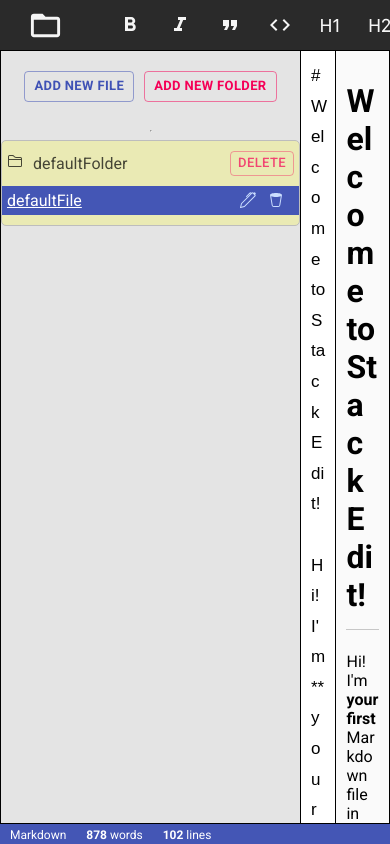
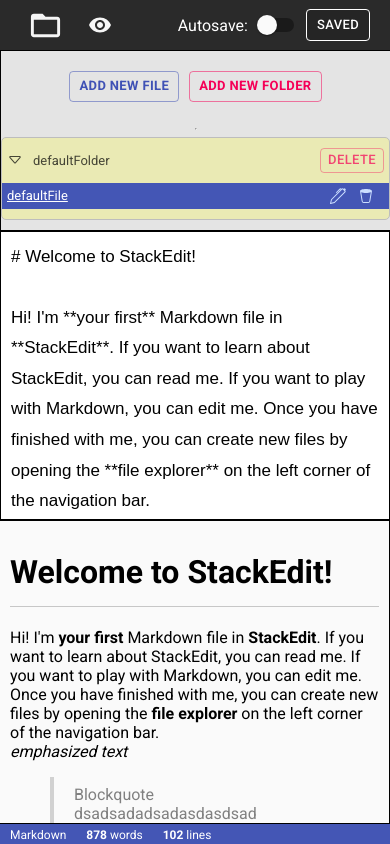
Before and after one commit to deeboot10/Markdown-Editor-and-File-Manager, a React (Create React App) app: page / in a window 390 px wide. Built offline with nearby package versions, Linux system fonts and the light colour scheme.

Commit message:
mobile responsive

```diff
--- a/src/Components/FileSystem.js
+++ b/src/Components/FileSystem.js
@@ -6,12 +6,9 @@
 
 const FileSystem = () => {
 
-
   const activeFile = useSelector(state => state.activeFile.activeFile);
-
   const rootObject = JSON.parse(localStorage.getItem('root'))
   const arrayOfFolderKeys = Object.keys(rootObject)
-
 
   let arrayOfFolders = [];
   arrayOfFolderKeys.forEach(folderName => {
@@ -20,7 +17,7 @@
     arrayOfFileKeys.forEach(fileName => {
       arrayOfFiles.push(<FileItem name={fileName} key={fileName} className={fileName === activeFile ? 'active' : ''}></FileItem>)
     })
-    arrayOfFolders.push(<FolderItem key={folderName} name={ folderName }>{arrayOfFiles}</FolderItem>)
+    arrayOfFolders.push(<FolderItem key={folderName} name={folderName}>{arrayOfFiles}</FolderItem>)
   })
 
   return <div className='filesystem'>
--- a/src/Components/FileSystemComponents/FileItem.js
+++ b/src/Components/FileSystemComponents/FileItem.js
@@ -1,7 +1,7 @@
 import { useState } from "react";
 import { Fragment } from "react"
 import { useDispatch } from "react-redux";
-import { activeFileActions, refreshActions } from '../../store/ReduxStateSlices'
+import { activeFileActions, refreshActions, isDraggedActions } from '../../store/ReduxStateSlices'
 import EditModal from './EditModal'
 import EditSvg from "../../svg/EditSvg";
 import DeleteFileSvg from "../../svg/DeleteFileSvg";
@@ -58,9 +58,18 @@
     dispatch(refreshActions.toggleRefresh())
   }
 
+  const dragStart = (e) => {
+    e.dataTransfer.setData('Text', e.target.id);
+    dispatch(isDraggedActions.isDraggedTrue());
+  }
+
+  const dragEnd = () => {
+    dispatch(isDraggedActions.isDraggedFalse())
+  }
+
   return <Fragment>
     <div className={className + ' fileitem-container'}>
-      <p onClick={changeFileHandler}>{name}</p>
+      <p draggable={true} onDragStart={dragStart} onDragEnd={dragEnd} onClick={changeFileHandler} id={name}>{name}</p>
       <div className='fileitem-svg-container'>
         <EditSvg onClick={showEditModal} />
         <DeleteFileSvg onClick={deleteFileHandler}/>
--- a/src/Components/FileSystemComponents/FolderItem.js
+++ b/src/Components/FileSystemComponents/FolderItem.js
@@ -1,13 +1,17 @@
 import { useDispatch } from 'react-redux'
-import { refreshActions, activeFileActions } from '../../store/ReduxStateSlices'
+import { refreshActions, activeFileActions, isDraggedActions } from '../../store/ReduxStateSlices'
 import { Button } from '@material-ui/core';
-import FolderSmallSvg from '../../svg/FolderSmallSvg';
 import { useState } from 'react';
+import { useSelector } from 'react-redux';
+import ArrowDown from '../../svg/ArrowDown'
+import ArrowRight from '../../svg/ArrowRight'
 
 const FolderItem = props => {
 
   const [folderIsVisible, setFolderIsVisible] = useState(true);
   const dispatch = useDispatch();
+  const isDragged = useSelector(state => state.isDragged.isDragged);
+
 
   const toggleFolderVisibility = () => {
     setFolderIsVisible(state => !state);
@@ -29,10 +33,48 @@
     dispatch(refreshActions.toggleRefresh())
   }
 
+  const dropHandler = (e) => {
+    e.preventDefault();
+    const draggedFile = e.dataTransfer.getData('Text');
+    let textCopy;
+    const root = JSON.parse(localStorage.getItem('root'));
+    const folders = Object.keys(root);
+    folders.forEach(folderName => {
+      const fileNames = Object.keys(root[folderName]);
+      fileNames.forEach(fileName => {
+        if (fileName === draggedFile) {
+          textCopy = root[folderName][fileName];
+          delete root[folderName][fileName];
+          if (Object.keys(root[folderName]).length === 0 && folderName !== props.name) {
+            delete root[folderName]
+          }
+        }
+      })
+    })
+
+
+    // console.log('origin folder:', e.dataTransfer.getData('originFolder'))
+    root[e.target.id][draggedFile] = textCopy;
+    localStorage.setItem('root', JSON.stringify(root));
+    e.target.classList.remove('green-bg')
+    dispatch(activeFileActions.changeActiveFile({name: draggedFile}))
+    dispatch(isDraggedActions.isDraggedFalse())
+    dispatch(refreshActions.toggleRefresh())
+  }
+
+  const dragOverHandler = (e) => {
+    e.preventDefault();
+    e.target.classList.add('green-bg')
+  }
+
+  const dragLeaveHandler = (e) => {
+    e.target.classList.remove('green-bg')
+  }
+
   return <div className='folder-item'>
     <div className='folder-item-menu'>
       <span>
-        <FolderSmallSvg click={toggleFolderVisibility}/>
+        {folderIsVisible ? <ArrowDown click={toggleFolderVisibility} /> : <ArrowRight click={toggleFolderVisibility}/>}
         {props.name}
         <span>
           { !folderIsVisible && ' (' + props.children.length + ' files)'}
@@ -42,8 +84,11 @@
         delete
       </Button>
     </div>
-    <div className="folder-item-files">
+    <div className="folder-item-files" >
       {folderIsVisible && props.children}
+    </div>
+    <div onDragOver={dragOverHandler} onDragLeave={dragLeaveHandler}  onDrop={dropHandler} id={props.name} className="landing-area">
+      drop files here ...
     </div>
   </div>
 }
--- a/src/Components/FileSystemComponents/NewFileModalContent.js
+++ b/src/Components/FileSystemComponents/NewFileModalContent.js
@@ -9,6 +9,7 @@
 
 const NewFileModalContent = (props) => {
   const activeFolder = useSelector(state => state.activeFile.activeFolder)
+  const activeFile = useSelector(state => state.activeFile.activeFile)
   const dispatch = useDispatch();
   const inputRef = useRef();
 
--- a/src/Components/Menu.js
+++ b/src/Components/Menu.js
@@ -1,7 +1,7 @@
 import { Switch } from "@material-ui/core";
 import { useDispatch, useSelector } from "react-redux";
 import { activeFileActions } from "../store/ReduxStateSlices";
-import { FormatBold, FormatItalic, FormatQuote, Code, Link, FolderOpen } from "@material-ui/icons";
+import { FormatBold, FormatItalic, FormatQuote, Code, Link, FolderOpen, Visibility } from "@material-ui/icons";
 import Header1 from "../svg/Header1";
 import Header2 from "../svg/Header2";
 import Header3 from "../svg/Header3";
@@ -76,7 +76,10 @@
     area.selectionStart = lastPlaceIndex - 15;
     area.selectionEnd = lastPlaceIndex - 6;
   }
-
+  const toggleVisibility = () => {
+    document.querySelector('.input-container').classList.toggle('hidden')
+    document.querySelector('.output-container').classList.toggle('hidden')
+  }
 
   // autosave toggle
   const dispatch = useDispatch();
@@ -91,6 +94,9 @@
     <div className='submenu'>
       <div onClick={props.toggle} className='svg-container'>
         <FolderOpen fontSize='large'/>
+      </div>
+      <div onClick={toggleVisibility} className='svg-container hidden'>
+        <Visibility />
       </div>
       <div onClick={boldHandler} className="svg-container">
         <FormatBold />
--- a/src/index.css
+++ b/src/index.css
@@ -244,6 +244,10 @@
   opacity: 0.7;
   padding: 0 5px 10px 5px;
 }
+.folder-item-menu span{
+  display: flex;
+  align-items: center;
+}
 .folder-item svg{
   margin-right: 10px;
 }
@@ -254,6 +258,19 @@
   cursor: pointer;
   color: white;
   background-color: #f44336;
+}
+.landing-area {
+  border: 2px dashed gray;
+  display: flex;
+  justify-content: center;
+  align-items: center;
+  margin: 10px 10px;
+  padding: 5px 0;
+  border-radius: 10px;
+  color: gray;
+}
+.green-bg{
+  background-color: rgba(32, 204, 32, 0.52);
 }
 
 
@@ -293,3 +310,41 @@
 h2{
   padding-bottom: 10px;
 }
+.hidden{
+  display: none;
+}
+
+
+@media screen and (max-width: 900px){
+   .svg-container{
+    display: none;
+  }
+  .svg-container:first-child{
+    display: flex;
+    margin-right: 10px;
+  }
+  .svg-container:nth-child(2){
+    display: flex;
+  }
+
+  .main-container{
+    flex-direction: column;
+  }
+  .input-container, .output-container{
+    width: 100vw;
+  }
+  .landing-area{
+    display: none;
+  }
+  .filesystem{
+    font-size: 13px;
+  }
+  .newfile-modal-container, .edit-modal-container{
+    flex-direction: column;
+    justify-content: space-around;
+    margin-top: 100px;
+  }
+  .newfile-modal-container button, .edit-modal-container button{
+    margin-top: 10px;
+  }
+}
--- a/src/store/ReduxStateSlices.js
+++ b/src/store/ReduxStateSlices.js
@@ -73,14 +73,33 @@
 });
 
 
+const isDraggedInitialValue = {
+  isDragged: false
+}
+const isDraggedSlice = createSlice({
+  name: 'isDragged',
+  initialState: isDraggedInitialValue,
+  reducers: {
+    isDraggedTrue(state) {
+      state.isDragged = true
+    },
+    isDraggedFalse(state) {
+      state.isDragged = false
+    }
+  }
+});
+
+
 const store = configureStore({
   reducer: {
     refresh: refreshSlice.reducer,
-    activeFile: activeFileSlice.reducer
+    activeFile: activeFileSlice.reducer,
+    isDragged: isDraggedSlice.reducer
   }
 })
 
 export const refreshActions = refreshSlice.actions;
 export const activeFileActions = activeFileSlice.actions;
+export const isDraggedActions = isDraggedSlice.actions
 
 export default store;
--- /dev/null
+++ b/src/svg/ArrowDown.js
@@ -0,0 +1,6 @@
+const ArrowDown = (props) => {
+  return <svg onClick={props.click} xmlns="http://www.w3.org/2000/svg" width='16' height='16' viewBox="0 0 16 16">
+    <path d="M3.204 5h9.592L8 10.481 3.204 5zm-.753.659 4.796 5.48a1 1 0 0 0 1.506 0l4.796-5.48c.566-.647.106-1.659-.753-1.659H3.204a1 1 0 0 0-.753 1.659z"/>
+  </svg>
+}
+export default ArrowDown
--- /dev/null
+++ b/src/svg/ArrowRight.js
@@ -0,0 +1,6 @@
+const ArrowRight = (props) => {
+  return <svg onClick={props.click} xmlns="http://www.w3.org/2000/svg" width='16' height='16' viewBox="0 0 16 16">
+    <path d="M6 12.796V3.204L11.481 8 6 12.796zm.659.753 5.48-4.796a1 1 0 0 0 0-1.506L6.66 2.451C6.011 1.885 5 2.345 5 3.204v9.592a1 1 0 0 0 1.659.753z"/>
+  </svg>
+}
+export default ArrowRight
```
Also changed, not shown: src/App.js (line endings or trailing spaces).
